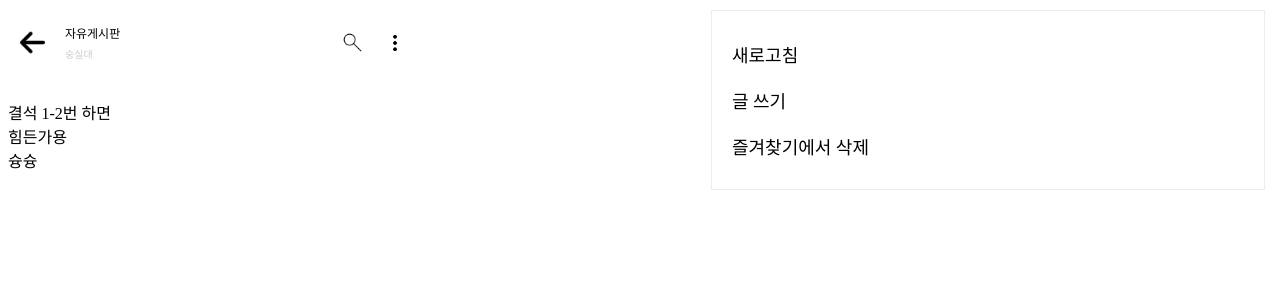
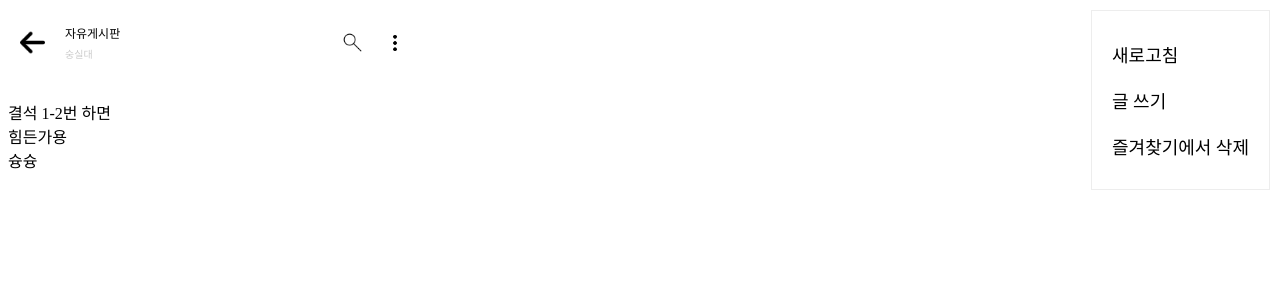
Before and after one commit to kimjunha1231/everytime, a React (Create React App) app: page /Board/FreeBoard in a window 1280 px wide. Both pictures are taken after a click on the picture 395 px from the left and 42 px from the top of the page. Shown: the top 300 px of the page. Built offline with nearby package versions, Linux system fonts and the light colour scheme.

Commit message:
modal완료

```diff
--- a/src/components/board/freeBoard/FreeBoardNav.js
+++ b/src/components/board/freeBoard/FreeBoardNav.js
@@ -1,7 +1,9 @@
 import React from "react";
 import styled from "styled-components";
 import { navIcons } from "../../../path/Resources";
-import { atom,useRecoilState } from 'recoil';
+import { atom, useRecoilState } from 'recoil';
+import { useNavigate } from "react-router-dom";
+import Modal from "./Modal";
 
 const NavBox = styled.div`
     position: fixed;
@@ -36,45 +38,29 @@ const NavSchool = styled.div`
 const EtcIcon = styled.img`
     height: 20px;
 `;
-const EtcList = styled.div`
-    background-color: white;
-    position: absolute;
-    top: 0%;
-    width: 40%;
-    right: 0;
-    padding: 10px 20px 10px 20px;
-    margin: 10px 15px 0 0;
-    border: 1px solid #ededed;
 
-`;
-const EtcContent = styled.div`
-    font-size:18px;
-    margin: 20px 0;
-`;
 export const etcstate = atom({
     key: 'etcstate',
     default: false,
-  });
+});
 export const FreeBoardNav = () => {
     const [etcOpen, setEtcOpen] = useRecoilState(etcstate);
     const EtcMode = () => {
         setEtcOpen(!etcOpen)
     }
-
+    const navigate = useNavigate();
     return (
         <NavBox >
-            <LeftIcon src={navIcons.leftarrow} alt="나가기" />
+            <LeftIcon onClick={() => navigate(-1)} src={navIcons.leftarrow} alt="나가기" />
             <NavTextBox>
                 <NavTitle>자유게시판</NavTitle>
                 <NavSchool>숭실대</NavSchool>
             </NavTextBox>
             <SearchIcon src={navIcons.search} alt="검색" />
             <EtcIcon onClick={EtcMode} src={navIcons.etc} alt="기타" />
-            {etcOpen && <EtcList>
-                <EtcContent>새로고침</EtcContent>
-                <EtcContent>글 쓰기</EtcContent>
-                <EtcContent>즐겨찾기에서 삭제</EtcContent>
-            </EtcList>}
+            {etcOpen &&
+                <Modal></Modal>}
+
         </NavBox>
     );
 };
--- a/src/components/board/freeBoard/FreeBoardindex.js
+++ b/src/components/board/freeBoard/FreeBoardindex.js
@@ -1,33 +1,16 @@
-import React, { useRef, useEffect } from "react";
-import { useRecoilState } from "recoil";
-import { etcstate, FreeBoardNav } from "./FreeBoardNav";
-import styled from "styled-components";
+import React from "react";
+
+import {  FreeBoardNav } from "./FreeBoardNav";
+
 import FreeBoardList from "./FreeBoardList";
 
-const Back = styled.div`
-`;
 
 const FreeBoard = () => {
-    const [close, setclose] = useRecoilState(etcstate);
-    useEffect(() => {
-        const clickOutside = (e) => {
-            if (close && etcRef.current && !etcRef.current.contains(e.target)) {
-                setclose(false);
-            }
-        };
-
-        document.addEventListener("mousedown", clickOutside);
-
-        return () => {
-            document.removeEventListener("mousedown", clickOutside);
-        };
-    },);
-    const etcRef = useRef();
     return (
-        <Back ref={etcRef}>
+        <>
             <FreeBoardNav />
             <FreeBoardList />
-        </Back>
+        </>
 
     );
 
--- /dev/null
+++ b/src/components/board/freeBoard/Modal.js
@@ -0,0 +1,49 @@
+import React from "react";
+import styled from "styled-components";
+import { useRecoilState } from "recoil";
+import { etcstate } from "./FreeBoardNav";
+
+const EtcModal = styled.div`
+    z-index: 1000;
+  overflow: auto;
+  background-color: white;
+    position: fixed;
+    top:10px;
+    right: 10px;
+    padding: 10px 20px 10px 20px;
+    border: 1px solid #ededed;
+`;
+const EtcModalBox = styled.div`
+    box-sizing: border-box;
+    position: fixed;
+    top: 0;
+    bottom: 0;
+    left: 0;
+    right: 0;
+    z-index: 999;
+`;
+
+const EtcContent = styled.div`
+    font-size:18px;
+    margin: 20px 0;
+    width: 100%;
+`;
+
+const Modal = () => {
+    const [close, setclose] = useRecoilState(etcstate);
+    const clickOutside = (e) => {
+        if (e.target === e.currentTarget) {
+            setclose(!close);
+        }
+    };
+    return (
+        <EtcModalBox onClick={clickOutside}>
+            <EtcModal >
+                <EtcContent>새로고침</EtcContent>
+                <EtcContent>글 쓰기</EtcContent>
+                <EtcContent>즐겨찾기에서 삭제</EtcContent>
+            </EtcModal>
+        </EtcModalBox>
+    )
+}
+export default Modal;
```
